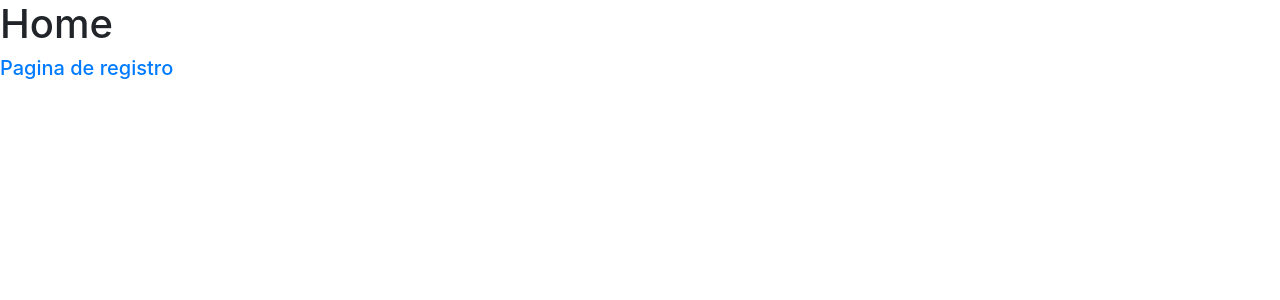
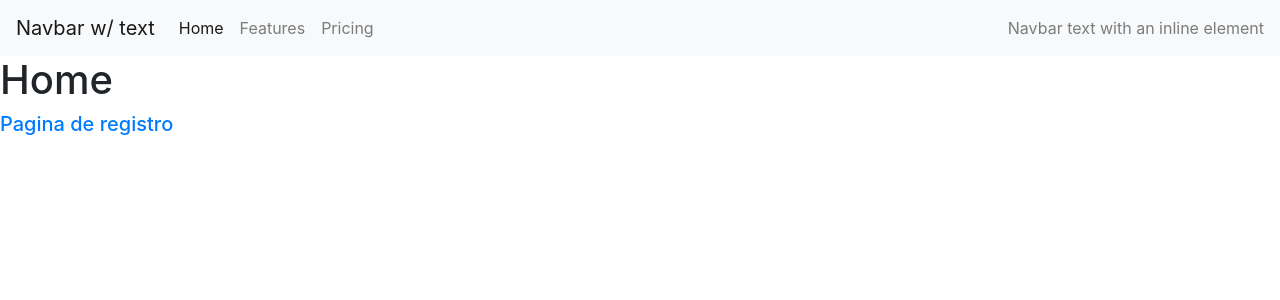
Before and after one commit to karlbehrensg/home-office, a Next.js app in the folder frontend/: page / in a window 1280 px wide. Shown: the top 300 px of the page. Built offline with nearby package versions, Linux system fonts and the light colour scheme.

Commit message:
Implementacion de Layout con navbar

```diff
--- /dev/null
+++ b/frontend/components/layout.js
@@ -0,0 +1,12 @@
+import Navbar from "./navbar";
+
+function Layout({ children }) {
+  return (
+    <>
+      <Navbar />
+      {children}
+    </>
+  )
+}
+
+export default Layout
--- /dev/null
+++ b/frontend/components/navbar/index.js
@@ -0,0 +1,29 @@
+function Navbar() {
+  return (
+    <nav className="navbar navbar-expand-lg navbar-light bg-light">
+      <a className="navbar-brand" href="#">Navbar w/ text</a>
+      <button className="navbar-toggler" type="button" data-toggle="collapse" data-target="#navbarText"
+              aria-controls="navbarText" aria-expanded="false" aria-label="Toggle navigation">
+        <span className="navbar-toggler-icon"></span>
+      </button>
+      <div className="collapse navbar-collapse" id="navbarText">
+        <ul className="navbar-nav mr-auto">
+          <li className="nav-item active">
+            <a className="nav-link" href="#">Home <span className="sr-only">(current)</span></a>
+          </li>
+          <li className="nav-item">
+            <a className="nav-link" href="#">Features</a>
+          </li>
+          <li className="nav-item">
+            <a className="nav-link" href="#">Pricing</a>
+          </li>
+        </ul>
+        <span className="navbar-text">
+          Navbar text with an inline element
+        </span>
+      </div>
+    </nav>
+  )
+}
+
+export default Navbar
--- a/frontend/pages/_app.js
+++ b/frontend/pages/_app.js
@@ -1,4 +1,5 @@
 import Head from "next/head"
+import Layout from "../components/layout";
 
 function MyApp({ Component, pageProps }) {
   return (
@@ -8,7 +9,9 @@
               integrity="sha384-JcKb8q3iqJ61gNV9KGb8thSsNjpSL0n8PARn9HuZOnIxN0hoP+VmmDGMN5t9UJ0Z"
               crossOrigin="anonymous" />
       </Head>
-      <Component {...pageProps} />
+      <Layout>
+        <Component {...pageProps} />
+      </Layout>
       <script src="https://code.jquery.com/jquery-3.5.1.slim.min.js"
               integrity="sha384-DfXdz2htPH0lsSSs5nCTpuj/zy4C+OGpamoFVy38MVBnE+IbbVYUew+OrCXaRkfj"
               crossOrigin="anonymous"></script>
```
